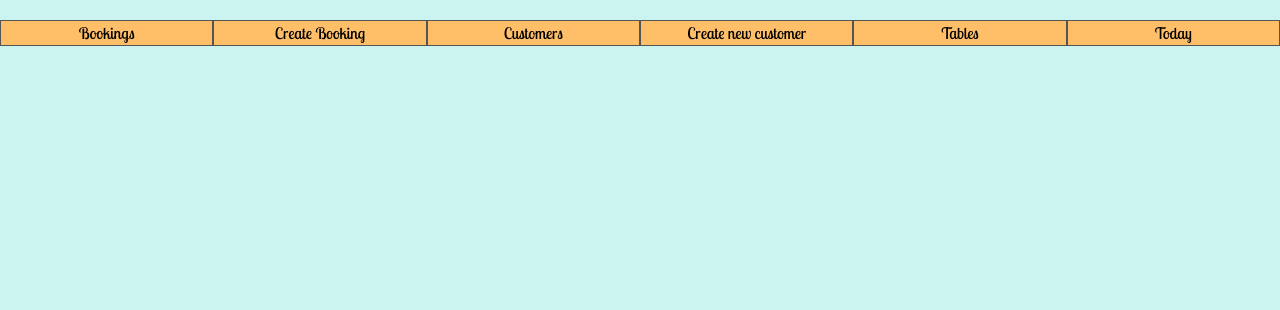
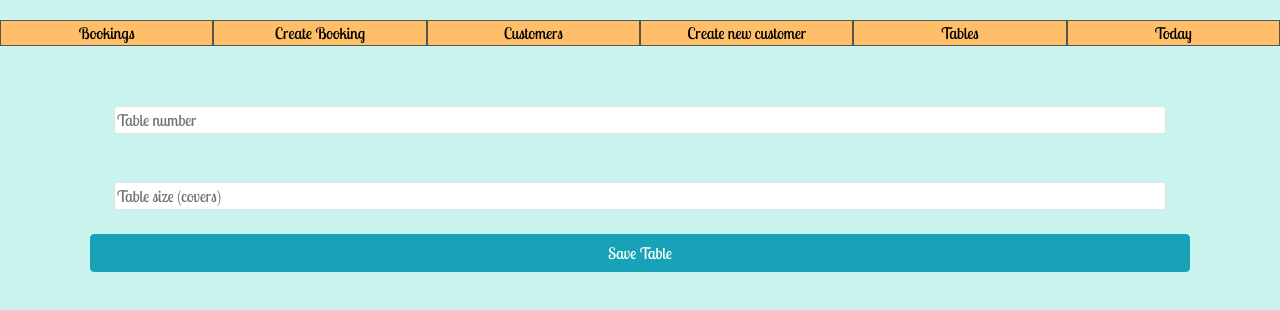
Before and after one commit to jordandavidson1990/restaurant_booking_system, a React (Create React App) app in the folder frontend/restaurant_booking_system/: page /restTables/new in a window 1280 px wide. Shown: the top 310 px of the page. Built offline with nearby package versions, Linux system fonts and the light colour scheme; no server answers.

Commit message:
adds create table feature with links and route & edits booking

```diff
--- a/frontend/restaurant_booking_system/src/App.js
+++ b/frontend/restaurant_booking_system/src/App.js
@@ -12,7 +12,7 @@ import CustomerContainer from "./container/customers/CustomerContainer";
 import TableContainer from "./container/tables/TableContainer";
 import SingleCustomerContainer from "./container/customers/SingleCustomerContainer";
 import UpdateCustomerFormContainer from "./container/customers/UpdateCustomerFormContainer";
-
+import TableFormContainer from "./container/tables/TableFormContainer";
 
 class App extends Component {
   render() {
@@ -44,6 +44,8 @@ class App extends Component {
               const id = props.match.params.id
               return <UpdateCustomerFormContainer id={id} />
             }} />
+            <Route exact path="/restTables/new" component = {TableFormContainer}/>
+
 
 
 
--- a/frontend/restaurant_booking_system/src/components/bookings/Booking.js
+++ b/frontend/restaurant_booking_system/src/components/bookings/Booking.js
@@ -11,8 +11,9 @@ const id = props.booking.id
   return(
     <div className = "single-booking-container">
     <Link to={'/bookings/' +id}
-    className="single-booking">{dateSorted}
+    className="single-booking">DETAILS
     </Link>
+      <p> Date : {dateSorted}</p>
       <p> Time : {time}</p>
       <p>Customer: {props.booking.customer.firstName} {props.booking.customer.lastName}</p>
       <p>Number of Guests: {props.booking.numberOfCovers}</p>
--- a/frontend/restaurant_booking_system/src/components/tables/TableForm.js
+++ b/frontend/restaurant_booking_system/src/components/tables/TableForm.js
@@ -0,0 +1,24 @@
+import React from "react";
+
+const TableForm = (props) => {
+
+  function handleSubmit(event){
+    event.preventDefault();
+    const table = {
+      "tableNumber": event.target.tableNumber.value,
+      "maxCovers": event.target.maxCovers.value
+    }
+    props.handleTablePost(table);
+  }
+
+  return(
+
+    <form className="container" onSubmit = {handleSubmit}>
+    <input className="m-4 border rounded" type="number" placeholder = "Table number" name = "tableNumber" required/>
+    <input className="m-4 border rounded" type="number" placeholder = "Table size (covers)" name = "maxCovers" min="2" max="10" required />
+    <button className="btn btn-info" type = "submit">Save Table</button>
+    </form>
+  )
+
+}
+export default TableForm;
--- a/frontend/restaurant_booking_system/src/container/tables/TableContainer.js
+++ b/frontend/restaurant_booking_system/src/container/tables/TableContainer.js
@@ -1,6 +1,7 @@
 import React from "react";
 import TableList from "../../components/tables/TableList"
 import Request from "../../helpers/request";
+import { Link } from "react-router-dom"
 
 class TableContainer extends React.Component{
   constructor(props){
@@ -24,9 +25,16 @@ class TableContainer extends React.Component{
       <div className = "restTable-container">
       <TableList className="table-tables"restTables = {this.state.restTables}/>
 
+      <Link to={"/restTables/new"} className="new-table"><button>Create Table</button></Link>
+
       </div>
       </>
     )
   }
 }
 export default TableContainer;
+
+
+// <Link to={'/bookings/update/' +id}
+// className="single-booking-update"><button>Update</button>
+// </Link>
--- a/frontend/restaurant_booking_system/src/container/tables/TableFormContainer.js
+++ b/frontend/restaurant_booking_system/src/container/tables/TableFormContainer.js
@@ -0,0 +1,36 @@
+import React from "react";
+import Request from "../../helpers/request";
+import TableForm from "../../components/tables/TableForm";
+
+class TableFormContainer extends React.Component{
+
+  constructor(props){
+    super(props);
+    this.state = {
+      tables:[]
+    }
+  }
+
+  componentDidMount(){
+    const request = new Request();
+    request.get('/api/restTables').then((data) => {
+      this.setState({tables:data._embedded.restTables})
+    })
+  }
+
+  handleTablePost(table){
+    const request = new Request();
+    request.post('/api/restTables', table).then((() =>
+      window.location='/restTables'
+  ))
+  }
+
+  render(){
+    return(
+      <TableForm tables = {this.state.tables} handleTablePost = {this.handleTablePost}/>
+    )
+  }
+
+
+}
+export default TableFormContainer;
```
